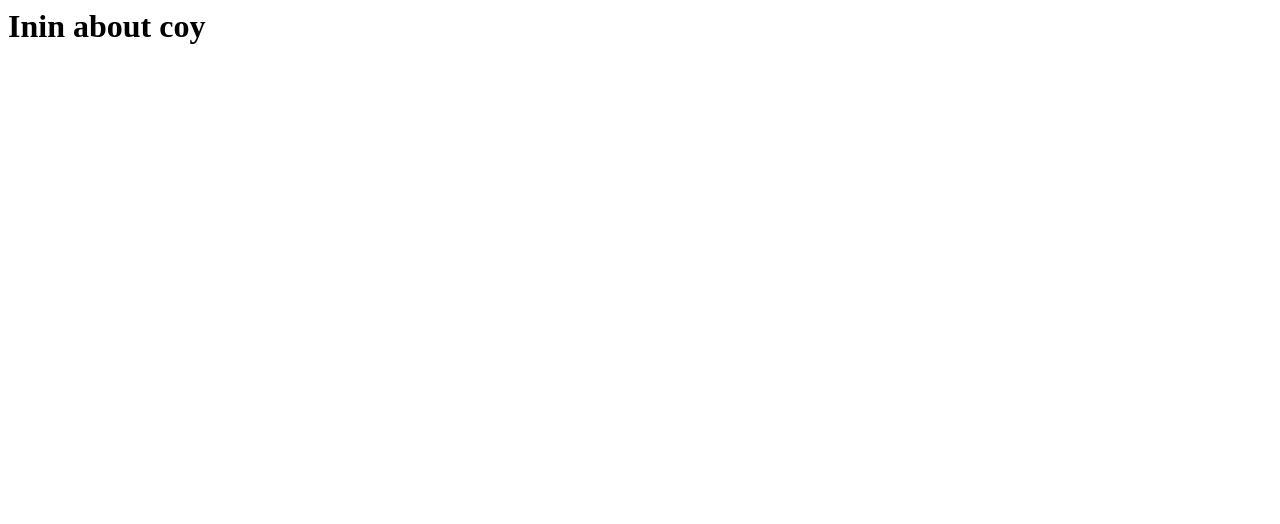
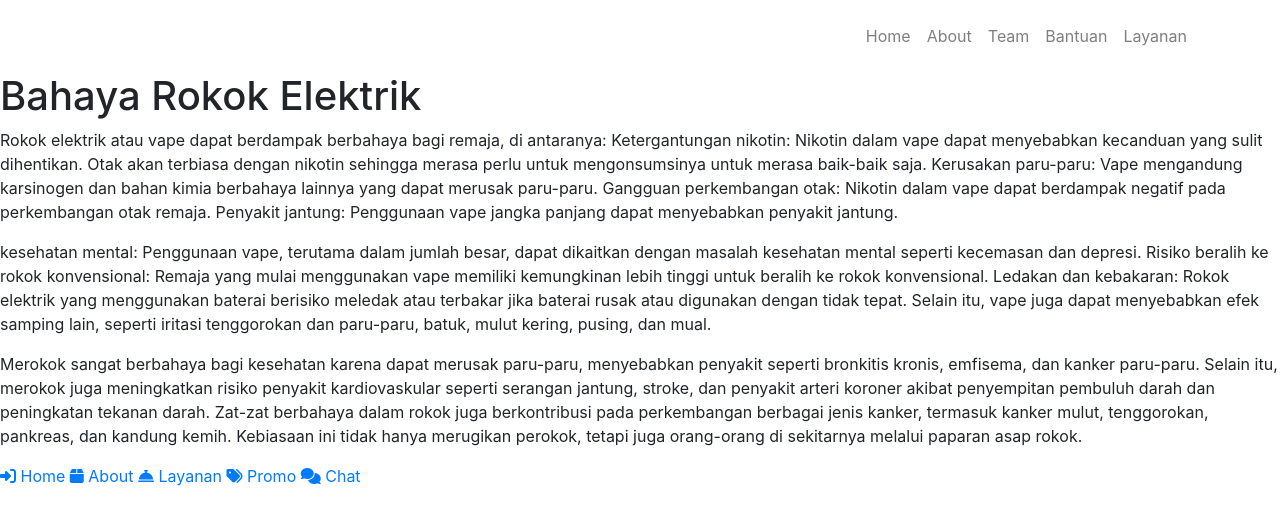
Before and after one commit to Team-Informatika/Team-Informatika.github.io, a plain HTML site: page content/about.html in a window 1280 px wide. Drawn offline with nearby package versions, Linux system fonts and the light colour scheme.

Commit message:
kel gweh

```diff
--- a/content/about.html
+++ b/content/about.html
@@ -1 +1,96 @@
-<h1>Inin about coy</h1>
+<!DOCTYPE html>
+<html lang="en">
+<head>
+    <meta charset="UTF-8">
+    <meta name="viewport" content="width=device-width, initial-scale=1.0">
+    <title>TI Digital Bisnis | About Us</title>
+    <link rel="stylesheet" href="style.css">
+    <link
+      rel="stylesheet"
+      href="https://cdn.jsdelivr.net/npm/bootstrap@4.3.1/dist/css/bootstrap.min.css"
+      integrity="sha384-ggOyR0iXCbMQv3Xipma34MD+dH/1fQ784/j6cY/iJTQUOhcWr7x9JvoRxT2MZw1T"
+      crossorigin="anonymous"
+    />
+    <link rel="stylesheet" href="https://cdnjs.cloudflare.com/ajax/libs/font-awesome/6.7.0/css/all.min.css" integrity="sha512-9xKTRVabjVeZmc+GUW8GgSmcREDunMM+Dt/GrzchfN8tkwHizc5RP4Ok/MXFFy5rIjJjzhndFScTceq5e6GvVQ==" crossorigin="anonymous" referrerpolicy="no-referrer" />
+</head>
+<body>
+
+    <header>
+        <nav class="navbar navbar-expand-lg navbar-light bg-white py-3" fixed-top>
+            <div class="container">
+              <button
+                class="navbar-toggler"
+                type="button"
+                data-bs-toggle="collapse"
+                data-bs-target="#navbarSupportedContent"
+                aria-controls="navbarSupportedContent"
+                aria-expanded="false"
+                aria-label="Toggle navigation"
+              >
+                <span><i id="bar" class="fa-solid fa-bars"></i></span>
+              </button>
+              <div class="collapse navbar-collapse" id="navbarSupportedContent">
+                <ul class="navbar-nav ml-auto">
+                  <li class="nav-item">
+                    <a class="nav-link" href="#main">Home</a>
+                  </li>
+                  <li class="nav-item">
+                    <a class="nav-link" href="#about">About</a>
+                  </li>
+                  <li class="nav-item">
+                    <a class="nav-link" href="#team">Team</a>
+                  </li>
+                  <li class="nav-item">
+                    <a class="nav-link" href="#bantuan">Bantuan</a>
+                  </li>
+                  <li class="nav-item">
+                    <a class="nav-link" href="#layanan">Layanan</a>
+                  </li>
+              </div>
+            </div>
+          </nav>
+    </header>
+
+    <main>
+        <h1>Bahaya Rokok Elektrik</h1>
+        <p>Rokok elektrik atau vape dapat berdampak berbahaya bagi remaja, di antaranya:
+            Ketergantungan nikotin: Nikotin dalam vape dapat menyebabkan kecanduan yang sulit dihentikan. Otak akan terbiasa dengan nikotin sehingga merasa perlu untuk mengonsumsinya untuk merasa baik-baik saja.
+            Kerusakan paru-paru: Vape mengandung karsinogen dan bahan kimia berbahaya lainnya yang dapat merusak paru-paru.
+            Gangguan perkembangan otak: Nikotin dalam vape dapat berdampak negatif pada perkembangan otak remaja.
+            Penyakit jantung: Penggunaan vape jangka panjang dapat menyebabkan penyakit jantung.</p>
+        <p>kesehatan mental: Penggunaan vape, terutama dalam jumlah besar, dapat dikaitkan dengan masalah kesehatan mental seperti kecemasan dan depresi.
+            Risiko beralih ke rokok konvensional: Remaja yang mulai menggunakan vape memiliki kemungkinan lebih tinggi untuk beralih ke rokok konvensional.
+            Ledakan dan kebakaran: Rokok elektrik yang menggunakan baterai berisiko meledak atau terbakar jika baterai rusak atau digunakan dengan tidak tepat.
+            Selain itu, vape juga dapat menyebabkan efek samping lain, seperti iritasi tenggorokan dan paru-paru, batuk, mulut kering, pusing, dan mual.</p>
+        <p>Merokok sangat berbahaya bagi kesehatan karena dapat merusak paru-paru, menyebabkan penyakit seperti bronkitis kronis, emfisema, dan kanker paru-paru. Selain itu, merokok juga meningkatkan risiko
+            penyakit kardiovaskular seperti serangan jantung, stroke, dan penyakit arteri koroner akibat penyempitan pembuluh darah dan peningkatan tekanan darah. Zat-zat berbahaya dalam rokok juga berkontribusi
+            pada perkembangan berbagai jenis kanker, termasuk kanker mulut, tenggorokan, pankreas, dan kandung kemih. Kebiasaan ini tidak hanya merugikan perokok, tetapi juga orang-orang di sekitarnya melalui paparan asap rokok.</p>
+    </main>
+
+    <footer class="footer">
+        <div class="footer-menu">
+          <a href="#main" class="menu-item">
+            <i class="fas fa-sign-in-alt"></i>
+            <span>Home</span>
+          </a>
+          <a href="#about" class="menu-item">
+            <i class="fas fa-box"></i>
+            <span>About</span>
+          </a>
+          <a href="#team" class="menu-item">
+            <i class="fas fa-concierge-bell"></i>
+            <span>Layanan</span>
+          </a>
+          <a href="#bantuan" class="menu-item">
+            <i class="fas fa-tags"></i>
+            <span>Promo</span>
+          </a>
+          <a href="#layanan" class="menu-item">
+            <i class="fas fa-comments"></i>
+            <span>Chat</span>
+          </a>
+        </div>
+      </footer>
+<script type="module" src="croot.js"></script>
+</body>
+</html>
```
Also changed, not shown: croot.js (+7 -0 lines).
